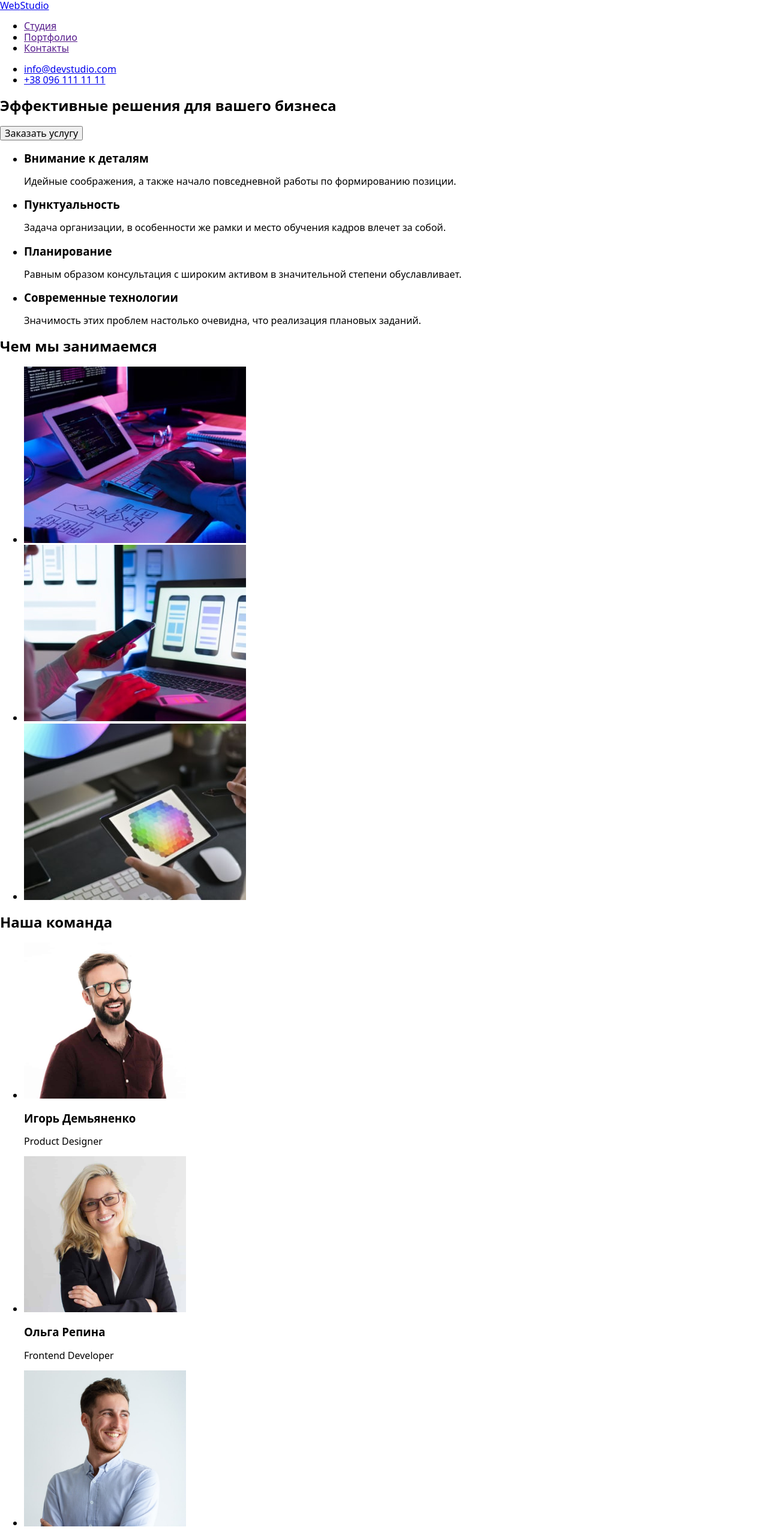
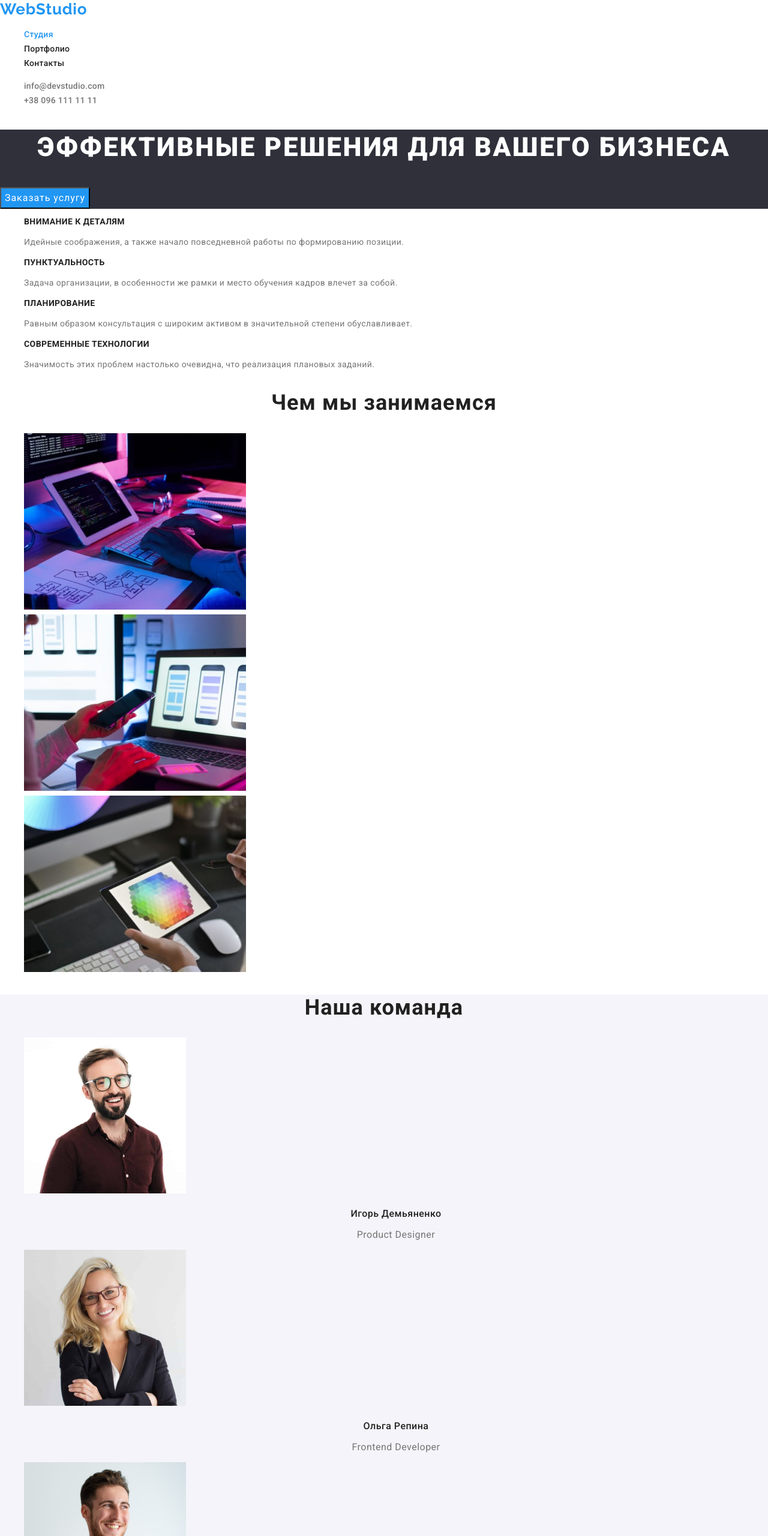
Before and after one commit to Oleksandr-Stepanyshyn/goit-markup-hw-02, a plain HTML site: page index.html in a window 1280 px wide. Shown: the top 2560 px of the page at 60% size. Drawn offline with nearby package versions, Linux system fonts and the light colour scheme.

Commit message:
done all the work on the second homework
added classes and text styles

```diff
--- a/css/styles.css
+++ b/css/styles.css
@@ -0,0 +1,238 @@
+/*  цвет основного текста #757575 */
+/*    цвет вторичного текста #212121  */
+/*    фон белый #ffffff  */
+/*  вторичный цвет фона #F5F4FA  */
+/*    акцент #2196F3  */
+
+:root {
+  --primary-text-color: #757575;
+  --title-text-color: #212121;
+  --primari-white-color: #fff;
+  --accent-color: #2196f3;
+}
+
+body {
+  background-color: var(--primari-white-color);
+  color: var(--primary-text-color);
+
+  font-family: Roboto, sans-serif;
+  font-size: 14px;
+  line-height: 1.71;
+  letter-spacing: 0.03em;
+}
+
+.list {
+  list-style: none;
+}
+
+.link {
+  text-decoration: none;
+}
+/* ---------------HEADER---------------- */
+
+.logo {
+  font-family: Raleway, sans-serif;
+  font-weight: 700;
+  font-size: 26px;
+  line-height: 1.19;
+  letter-spacing: 0.03em;
+
+  color: #000;
+}
+
+.logo-accent {
+  color: var(--accent-color);
+}
+
+.logo:hover,
+.logo:focus {
+  color: var(--accent-color);
+}
+
+.nav-link {
+  font-weight: 500;
+  font-size: 14px;
+  line-height: 1.14;
+  letter-spacing: 0.02em;
+
+  color: var(--title-text-color);
+}
+
+.nav-link:hover,
+.nav-link:focus,
+.current {
+  color: var(--accent-color);
+}
+
+.contacts-link {
+  font-weight: 500;
+  font-size: 14px;
+  line-height: 1.14;
+  letter-spacing: 0.02em;
+
+  color: var(--primary-text-color);
+}
+
+.contacts-link:hover,
+.contacts-link:focus {
+  color: var(--accent-color);
+}
+
+/* ---------------HERO---------------- */
+
+.hero {
+  background-color: #2f303a;
+}
+
+.hero-title {
+  font-weight: 900;
+  font-size: 44px;
+  line-height: 1.36;
+  text-align: center;
+  letter-spacing: 0.06em;
+  text-transform: uppercase;
+
+  color: #ffffff;
+}
+.hero-btn {
+  font-size: 16px;
+  line-height: 1.87;
+  display: flex;
+  align-items: center;
+  text-align: center;
+  letter-spacing: 0.06em;
+
+  color: #ffffff;
+  background: #2196f3;
+
+  cursor: pointer;
+}
+
+/* ---------------ADVANTAGES--------------- */
+
+.advantages-title {
+  font-weight: 700;
+  font-size: 14px;
+  line-height: 1.14;
+  letter-spacing: 0.03em;
+  text-transform: uppercase;
+
+  color: var(--title-text-color);
+}
+
+/*---------------WORKING--------------*/
+
+.working-title {
+  font-weight: 700;
+  font-size: 36px;
+  line-height: 1.17;
+  text-align: center;
+  letter-spacing: 0.03em;
+
+  color: var(--title-text-color);
+}
+
+/* --------------TEAM-------------- */
+
+.team {
+  background-color: #f5f4fa;
+}
+
+.team-title {
+  font-weight: 700;
+  font-size: 36px;
+  line-height: 1.17;
+  text-align: center;
+  letter-spacing: 0.03em;
+
+  color: var(--title-text-color);
+}
+
+.team-list-title {
+  font-weight: 500;
+  font-size: 16px;
+  line-height: 1.19;
+  text-align: center;
+  letter-spacing: 0.03em;
+
+  color: var(--title-text-color);
+}
+
+.team-list-text {
+  font-size: 16px;
+  line-height: 1.19;
+  text-align: center;
+  letter-spacing: 0.03em;
+}
+
+/* ---------------PORTFOLIO--------------- */
+
+.portfolio-btn {
+  font-weight: 500;
+  font-size: 16px;
+  line-height: 1.62;
+  text-align: center;
+  letter-spacing: 0.03em;
+
+  color: var(--title-text-color);
+}
+
+.portfolio-btn:hover,
+.portfolio-btn:focus {
+  color: #ffffff;
+  background-color: var(--accent-color);
+  cursor: pointer;
+}
+
+.projects-title {
+  font-weight: 700;
+  font-size: 18px;
+  line-height: 2;
+  letter-spacing: 0.06em;
+
+  color: var(--title-text-color);
+}
+
+.projects-text {
+  font-size: 16px;
+  line-height: 1.87;
+  letter-spacing: 0.03em;
+
+  color: var(--primary-text-color);
+}
+
+/* ---------------FOOTER--------------- */
+
+.footer {
+  background-color: #2f303a;
+}
+
+.footer-logo {
+  font-family: Raleway, sans-serif;
+  font-weight: 700;
+  font-size: 26px;
+  line-height: 1.19;
+  letter-spacing: 0.03em;
+
+  color: #ffffff;
+}
+
+.footer-logo:hover,
+.footer-logo:focus {
+  color: var(--accent-color);
+}
+
+.address-link {
+  font-style: normal;
+  color: rgba(255, 255, 255, 0.6);
+}
+
+.address-link:hover,
+.address-link:focus {
+  color: var(--accent-color);
+}
+
+.address-map {
+  font-style: normal;
+  color: #ffffff;
+}
--- a/index.html
+++ b/index.html
@@ -8,96 +8,110 @@
     <meta http-equiv="X-UA-Compatible" content="IE=edge">
     <meta name="viewport" content="width=device-width, initial-scale=1.0">
     <title>WebStudio</title>
-    <link rel="stylesheet" href="">
+    <link href="https://fonts.googleapis.com/css2?family=Raleway:wght@700&family=Roboto:wght@400;500;700;900&display=swap"
+        rel="stylesheet">
+    <link rel="stylesheet" href="./css/styles.css">
 </head>
 
-<body class="body">
+<body>
     <!--Шапка сайта-->
     <header class="header">
         <nav class="header-nav">
-            <a class="logo" href="./index.html"><span class="logo-accent">Web</span>Studio</a>
-            <ul class="nav-list">
-                <li><a class="nav-item" href="">Студия</a></li>
-                <li><a class="nav-item" href="">Портфолио</a></li>
-                <li><a class="nav-item" href="">Контакты</a></li>
+            <a class="logo link" href="./index.html"><span class="logo-accent">Web</span>Studio</a>
+            <ul class="nav list">
+                <li>
+                    <a class="nav-link link current" href="">Студия</a>
+                </li>
+                <li>
+                    <a class="nav-link link" href="./portfolio.html">Портфолио</a>
+                </li>
+                <li>
+                    <a class="nav-link link" href="">Контакты</a>
+                </li>
             </ul>
         </nav>
-        <ul class="header-list">
-            <li class="header-item"><a href="mailto:info@devstudio.com">info@devstudio.com</a></li>
-            <li class="header-item"><a href="tel:+380961111111">+38 096 111 11 11</a></li>
+        <ul class="contacts-list list">
+            <li class="contacts-item"><a class="contacts-link link" href="mailto:info@devstudio.com">info@devstudio.com</a></li>
+            <li class="contacts-item"><a class="contacts-link link" href="tel:+380961111111">+38 096 111 11 11</a></li>
         </ul>
     </header>
     <main>
         <!--Герой-->
-        <section>
-            <h1>Эффективные решения для вашего бизнеса</h1>
-            <button type="button">Заказать услугу</button>
+        <section class="hero" >
+            <h1 class="hero-title">Эффективные решения для вашего бизнеса</h1>
+            <button class="hero-btn" type="button">Заказать услугу</button>
         </section>
         <!--Преимущества-->
-        <section>
+        <section class="advantages">
             <h2 hidden>Преимущества</h2>
-            <ul>
+            <ul class="advantages-list list">
                 <li>
-                    <h3>Внимание к деталям</h3>
-                    <p>Идейные соображения, а также начало повседневной работы по формированию позиции.</p>
+                    <h3 class="advantages-title">Внимание к деталям</h3>
+                    <p class="advantages-text">Идейные соображения, а также начало повседневной работы по формированию позиции.</p>
                 </li>
                 <li>
-                    <h3>Пунктуальность</h3>
-                    <p>Задача организации, в особенности же рамки и место обучения кадров влечет за собой.</p>
+                    <h3 class="advantages-title">Пунктуальность</h3>
+                    <p class="advantages-text">Задача организации, в особенности же рамки и место обучения кадров влечет за собой.</p>
                 </li>
                 <li>
-                    <h3>Планирование</h3>
-                    <p>Равным образом консультация с широким активом в значительной степени обуславливает.</p>
+                    <h3 class="advantages-title">Планирование</h3>
+                    <p class="advantages-text">Равным образом консультация с широким активом в значительной степени обуславливает.</p>
                 </li>
                 <li>
-                    <h3>Современные технологии</h3>
-                    <p>Значимость этих проблем настолько очевидна, что реализация плановых заданий.</p>
+                    <h3 class="advantages-title">Современные технологии</h3>
+                    <p class="advantages-text">Значимость этих проблем настолько очевидна, что реализация плановых заданий.</p>
                 </li>
             </ul>
         </section>
         <!--Чем мы занимаемся-->
-        <section>
-            <h2>Чем мы занимаемся</h2>
-            <ul>
+        <section class="working">
+            <h2 class="working-title">Чем мы занимаемся</h2>
+            <ul class="working-list list">
                 <li><img src="./images/box-1.jpg" alt="пишет код" width="370" height="294"></li>
                 <li><img src="./images/box-2.jpg" alt="делает макет" width="370" height="294"></li>
                 <li><img src="./images/box-3.jpg" alt="тестирует программу" width="370" height="294"></li>
             </ul>
         </section>
         <!--Наша команда-->
-        <section>
-            <h2>Наша команда</h2>
-            <ul>
-                <li>
+        <section class="team">
+            <h2 class="team-title">Наша команда</h2>
+            <ul class="team-list list">
+                <li class="team-list-item">
                     <img src="./images/our-team/img1.jpg" alt="дизайнер продуктов" width="270" height="260">
-                    <h3>Игорь Демьяненко</h3>
-                    <p lang="en">Product Designer</p>
+                    <h3 class="team-list-title">Игорь Демьяненко</h3>
+                    <p class="team-list-text" lang="en">Product Designer</p>
                 </li>
-                <li>
+                <li class="team-list-item">
                     <img src="./images/our-team/img2.jpg" alt="фронтенд-разработчик" width="270" height="260">
-                    <h3>Ольга Репина</h3>
-                    <p lang="en">Frontend Developer</p>
+                    <h3 class="team-list-title">Ольга Репина</h3>
+                    <p class="team-list-text" lang="en">Frontend Developer</p>
                 </li>
-                <li>
+                <li class="team-list-item">
                     <img src="./images/our-team/img3.jpg" alt="маркетинг" width="270" height="260">
-                    <h3>Николай Тарасов</h3>
-                    <p lang="en">Marketing</p>
+                    <h3 class="team-list-title">Николай Тарасов</h3>
+                    <p class="team-list-text" lang="en">Marketing</p>
                 </li>
-                <li>
+                <li class="team-list-item">
                     <img src="./images/our-team/img4.jpg" alt="дизайнер интерфейсов" width="270" height="260">
-                    <h3>Михаил Ермаков</h3>
-                    <p lang="en">UI Designer</p>
+                    <h3 class="team-list-title">Михаил Ермаков</h3>
+                    <p class="team-list-text" lang="en">UI Designer</p>
                 </li>
             </ul>
         </section>
     </main>
-    <footer>
-        <a href="./index.html"><span>Web</span>Studio</a>
-        <address>
-            <ul>
-                <li><a href="https://goo.gl/maps/gdW3G2ZJ26sDRHuD7" target="_blank" rel="noopener noreferrer">г. Киев, пр-т Леси Украинки, 26</a></li>
-                <li><a href="mailto:info@devstudio.com">info@devstudio.com</a></li>
-                <li><a href="tel:+380961111111">+38 096 111 11 11</a></li>
+    <footer class="footer">
+        <a class="footer-logo link" href="./index.html"><span class="logo-accent">Web</span>Studio</a>
+        <address class="footer-address">
+            <ul class="address-list list">
+                <li>
+                    <a class="address-link link address-map" href="https://goo.gl/maps/gdW3G2ZJ26sDRHuD7" target="_blank" rel="noopener noreferrer">г. Киев, пр-т Леси Украинки, 26</a>
+                </li>
+                <li>
+                    <a class="address-link link" href="mailto:info@devstudio.com">info@devstudio.com</a>
+                </li>
+                <li>
+                    <a class="address-link link" href="tel:+380961111111">+38 096 111 11 11</a>
+                </li>
             </ul>
         </address>
     </footer>
```
Also changed, not shown: portfolio.html (added, +121 -0 lines), images/projects/img1.jpg (added), images/projects/img2.jpg (added), images/projects/img3.jpg (added), images/projects/img4.jpg (added), images/projects/img5.jpg (added), images/projects/img6.jpg (added), images/projects/img7.jpg (added), images/projects/img8.jpg (added), images/projects/img9.jpg (added), 2 other files.
